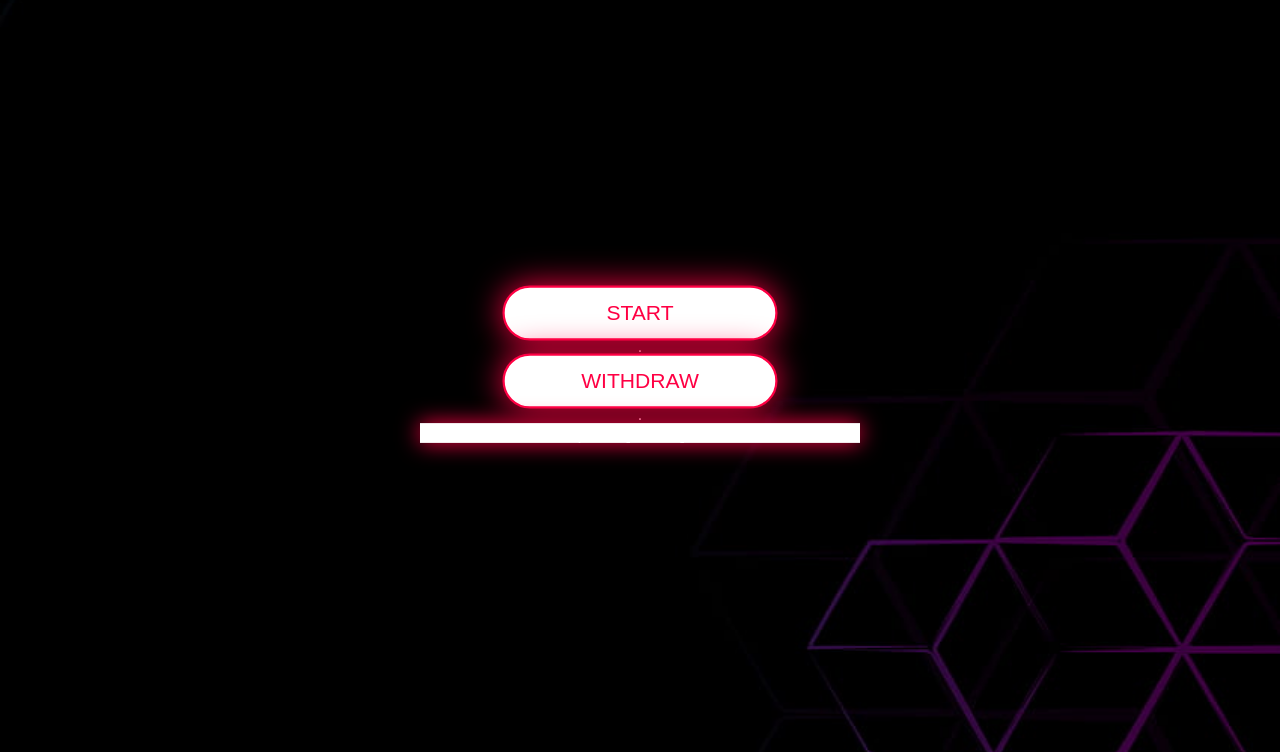
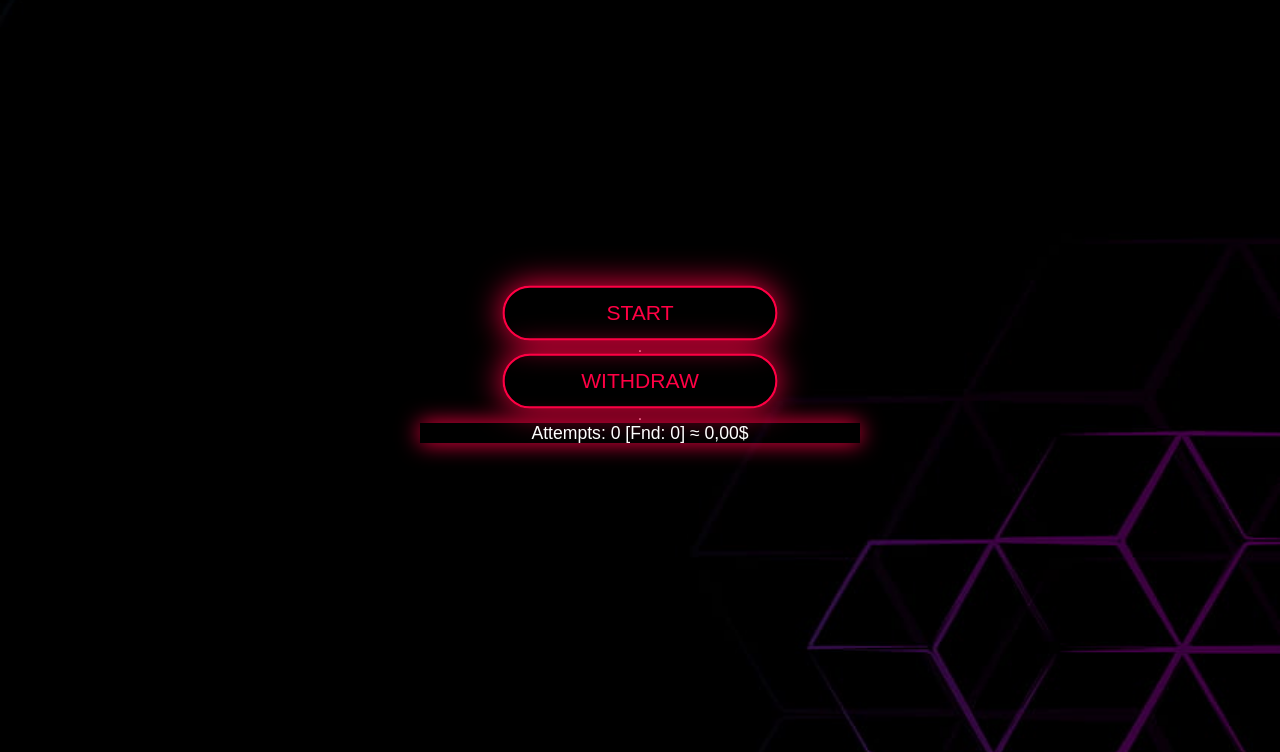
Before and after one commit to Hdjkdel/Ur-r-ekrkrkkrktjfjfkfkdkfkkfjfsyksksyosos-ayksoeyd, a plain HTML site: page indexx.html in a window 1280 px wide. Shown: the part 55-807 px from the top of the page. Drawn offline with Linux system fonts and the light colour scheme.

Commit message:
Update styless.css

```diff
--- a/styless.css
+++ b/styless.css
@@ -56,7 +56,7 @@ body {
 button {
     padding: 12px 30px;
     font-size: 1.2rem;
-    background-color: #fff;
+    background-color: #ff00;
     border: 2px solid #ff0044;
     color: #ff0044;
     border-radius: 30px;
@@ -68,8 +68,8 @@ button {
 }
 
 .stats {
-    background-color: #fff;
-    color: #fff;
+    background-color: #ff00;
+    color: white;
     box-shadow: 0 0 20px #ff0044;
     transform: scale(1.1);
 }
```
